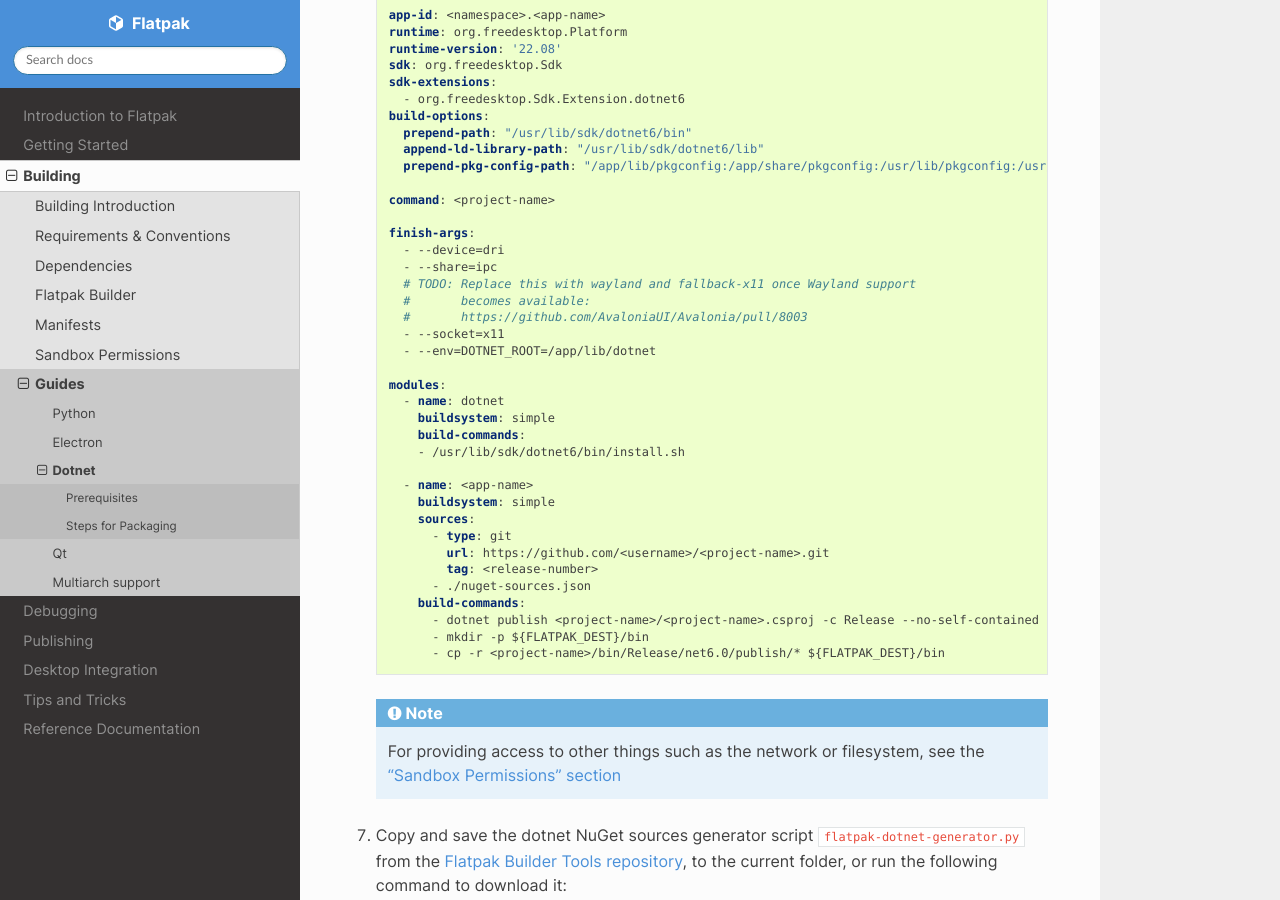
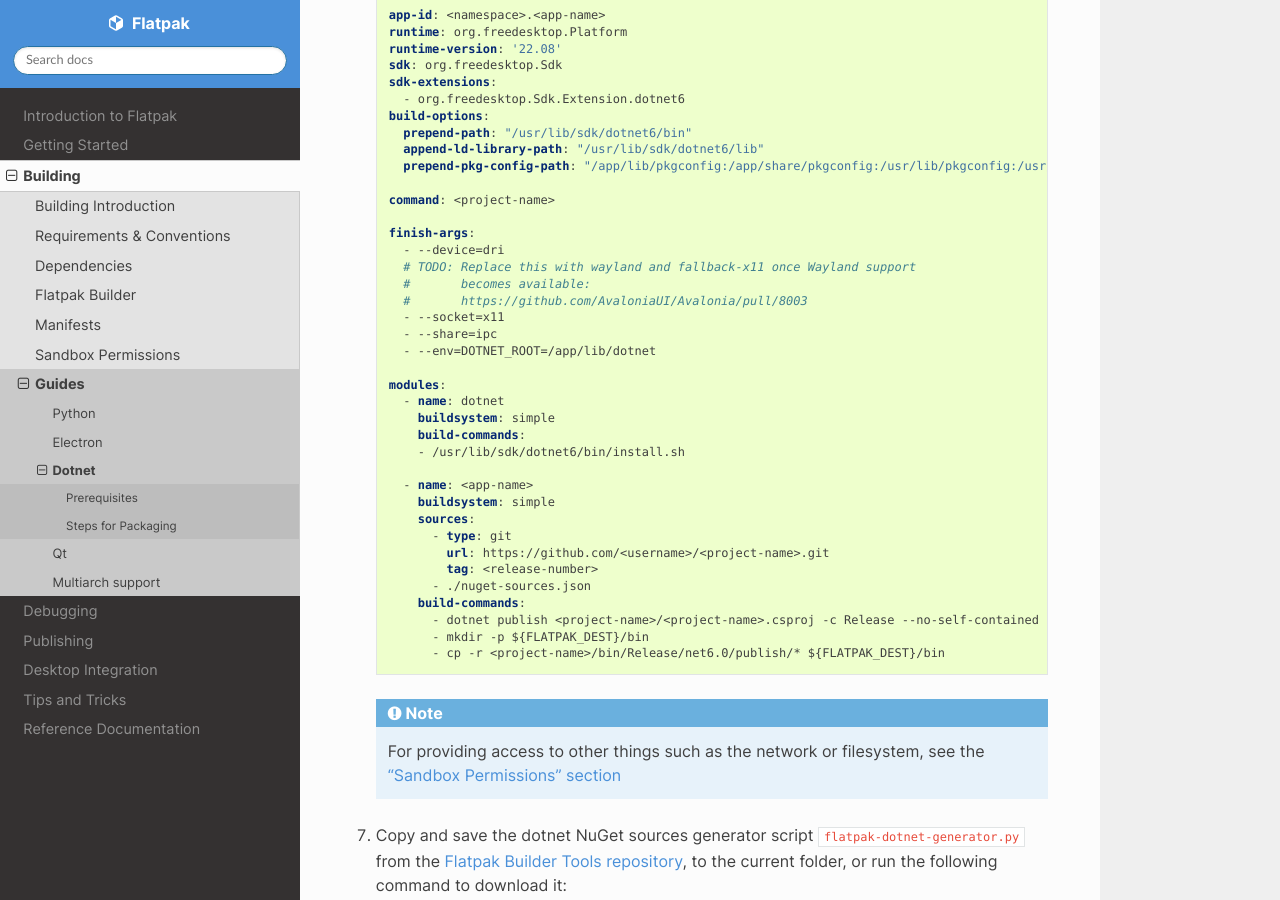
Before and after one commit to flatpak/flatpak-docs, a Sphinx documentation site: the page built from docs/dotnet.rst, in a window 1280 px wide and 900 px high, scrolled down 1367 px. Built offline with Sphinx 7.4.7 and the Read the Docs theme 2.0.0, drawn with Linux system fonts in a browser that asks for light colours.

```diff
--- a/docs/dotnet.rst
+++ b/docs/dotnet.rst
@@ -76,11 +76,11 @@ Creating the Flatpak
 
       finish-args:
         - --device=dri
-        - --share=ipc
         # TODO: Replace this with wayland and fallback-x11 once Wayland support
         #       becomes available:
         #       https://github.com/AvaloniaUI/Avalonia/pull/8003
         - --socket=x11
+        - --share=ipc
         - --env=DOTNET_ROOT=/app/lib/dotnet
 
       modules:
```
